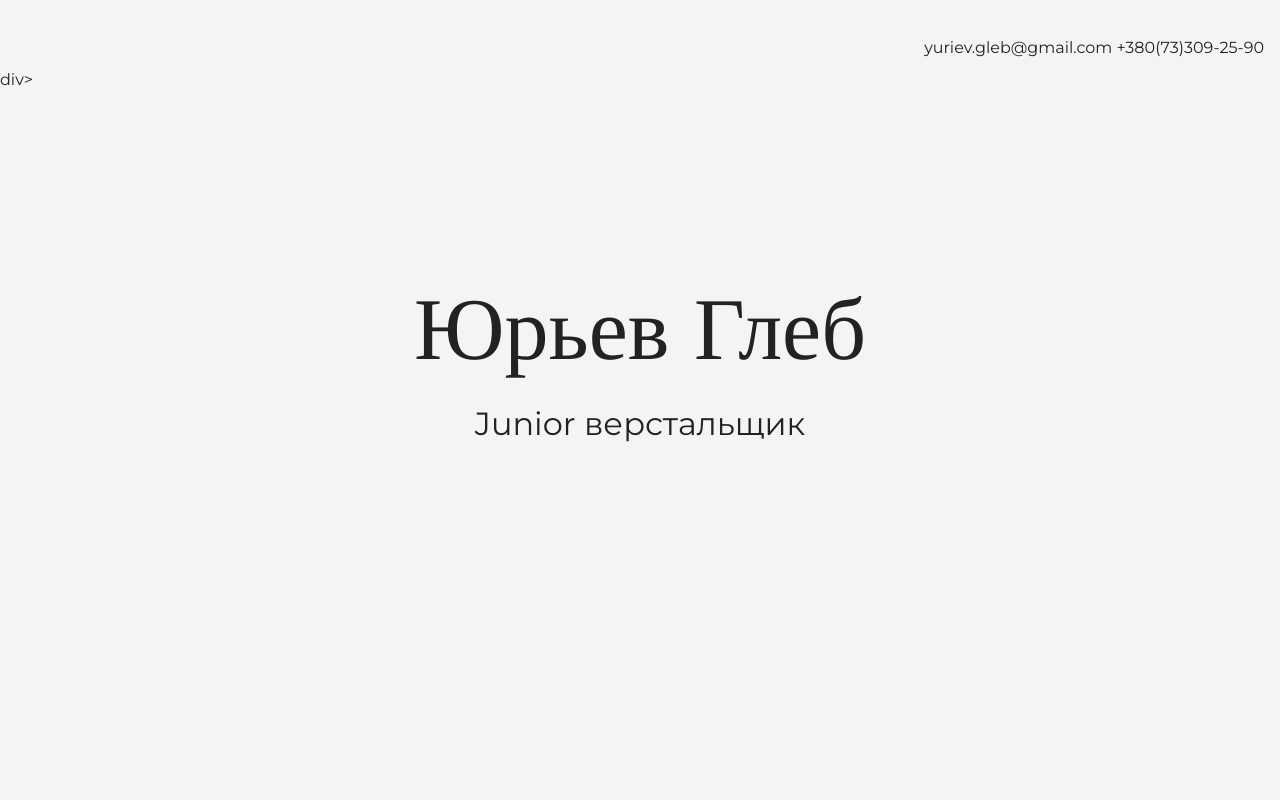
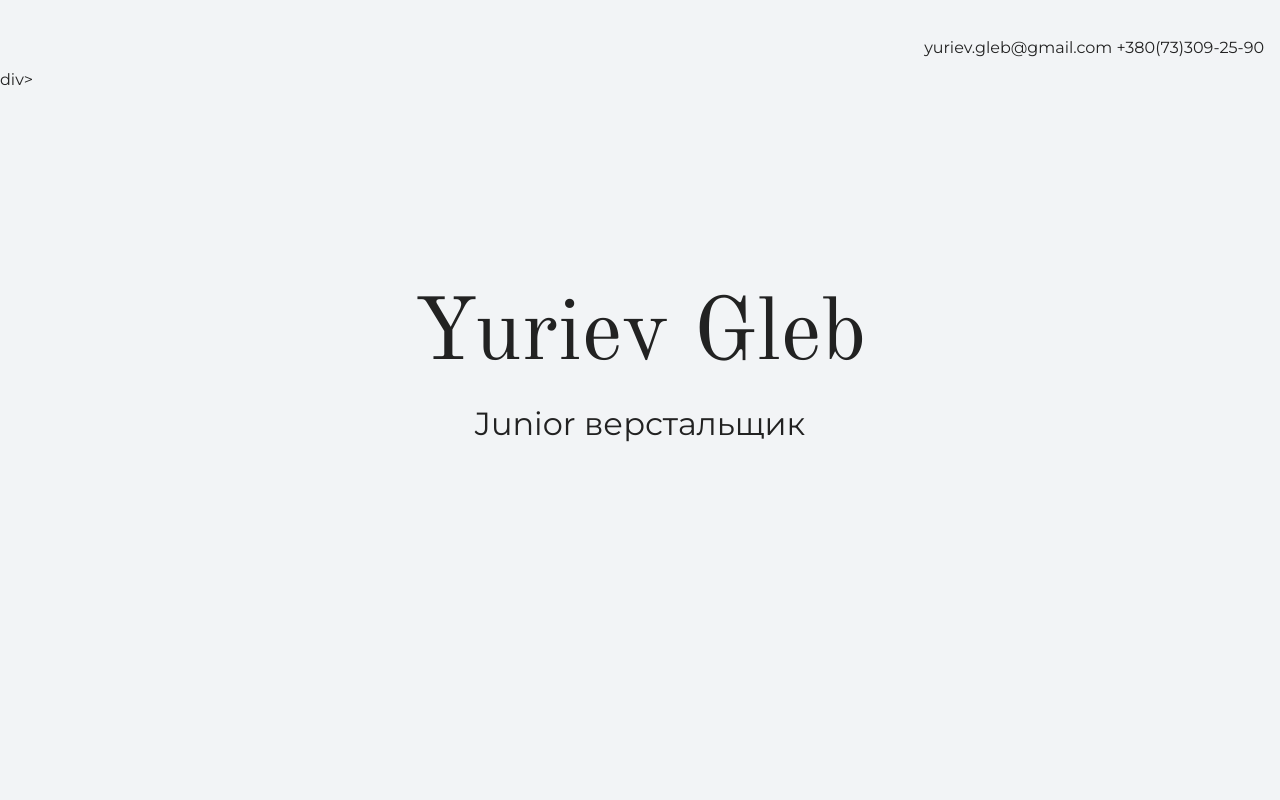
Before and after one commit to YurievGleb/my-first-site, a plain HTML site: page index.html in a window 1280 px wide. Shown: the top 800 px of the page. Drawn offline with nearby package versions, Linux system fonts and the light colour scheme.

Commit message:
Поменял имя

```diff
--- a/index.html
+++ b/index.html
@@ -17,7 +17,7 @@
 
     <section class="hero-image">
       <div class="container">
-        <h1 class="heading">Юрьев Глеб</h1>
+        <h1 class="heading">Yuriev Gleb</h1>
         <p>Junior верстальщик</p>
       </div>
     </section>
```
